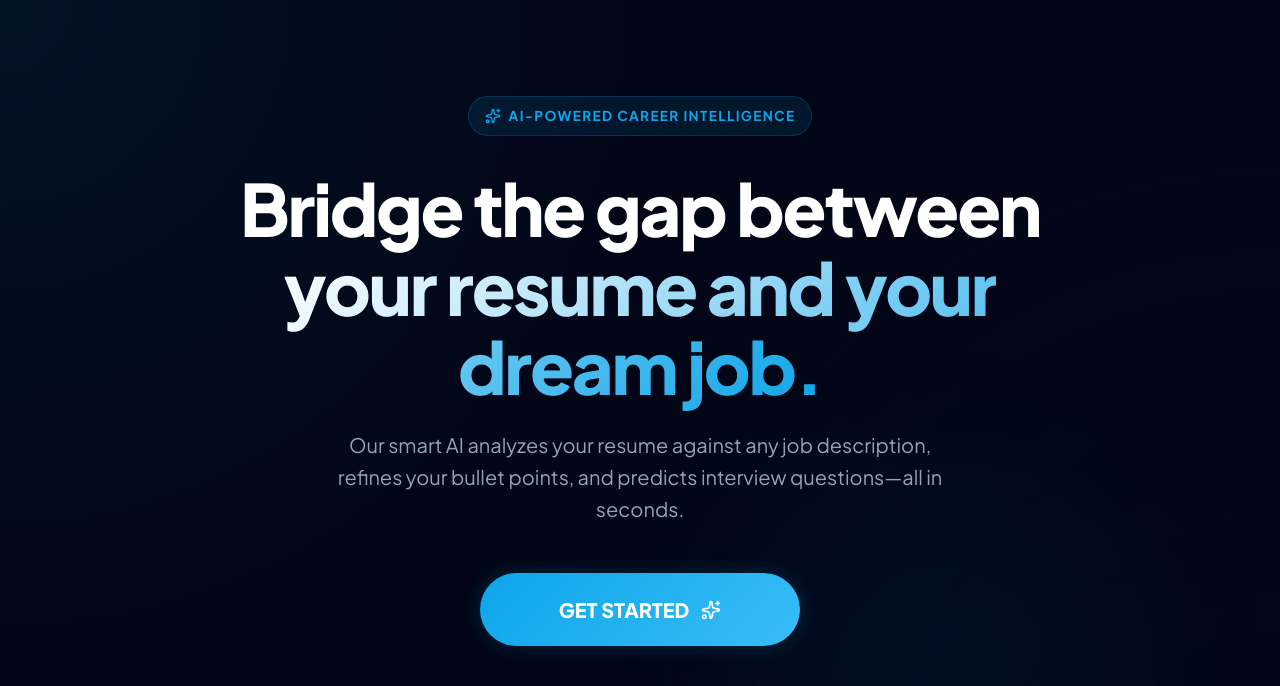
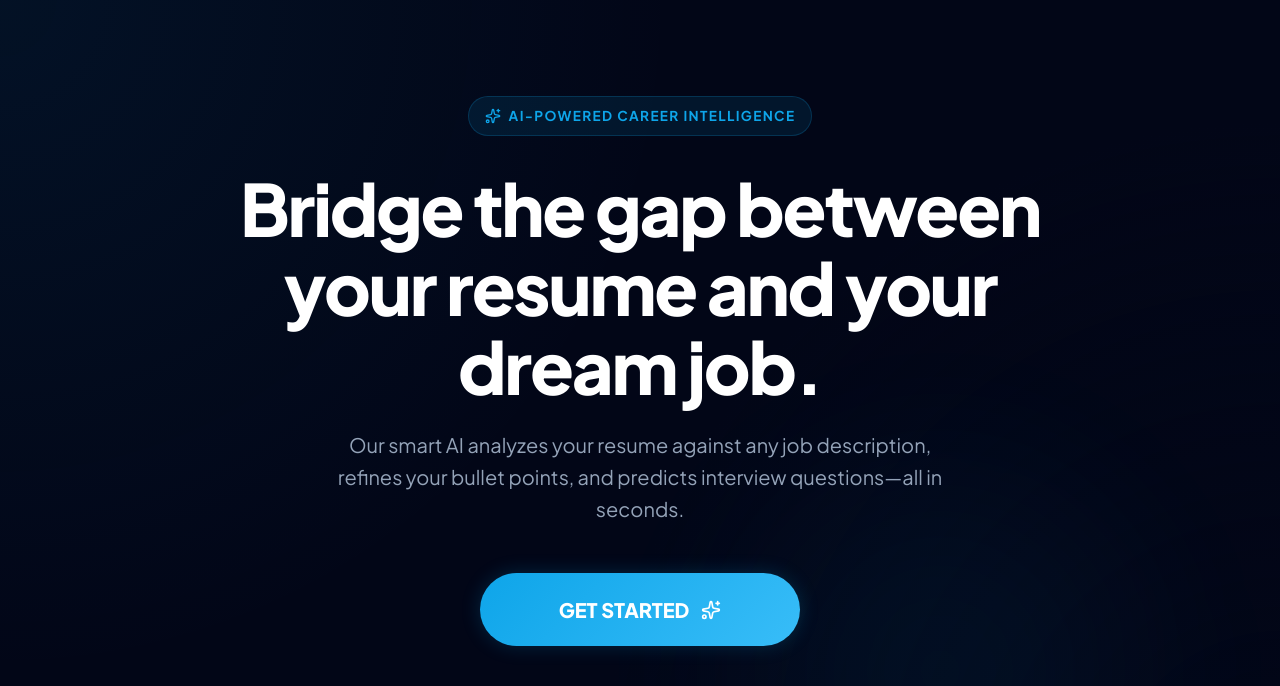
Before and after one commit to Hareshls/Ai-resume-matcher, a React app in the folder frontend/: page / in a window 1280 px wide. Shown: the top 686 px of the page. Built offline with nearby package versions, Linux system fonts and the light colour scheme; the HTML template or start-up script is replaced by a standard one.

Commit message:
Format landing title into two lines

```diff
--- a/frontend/src/App.jsx
+++ b/frontend/src/App.jsx
@@ -116,7 +116,7 @@ const App = () => {
                 </div>
                 <h1 className="landing-title">
                   Bridge the gap between <br />
-                  <span className="text-gradient-cyan">your resume and your dream job.</span>
+                  your resume and your dream job.
                 </h1>
                 <p className="landing-subtitle">
                   Our smart AI analyzes your resume against any job description,
```
